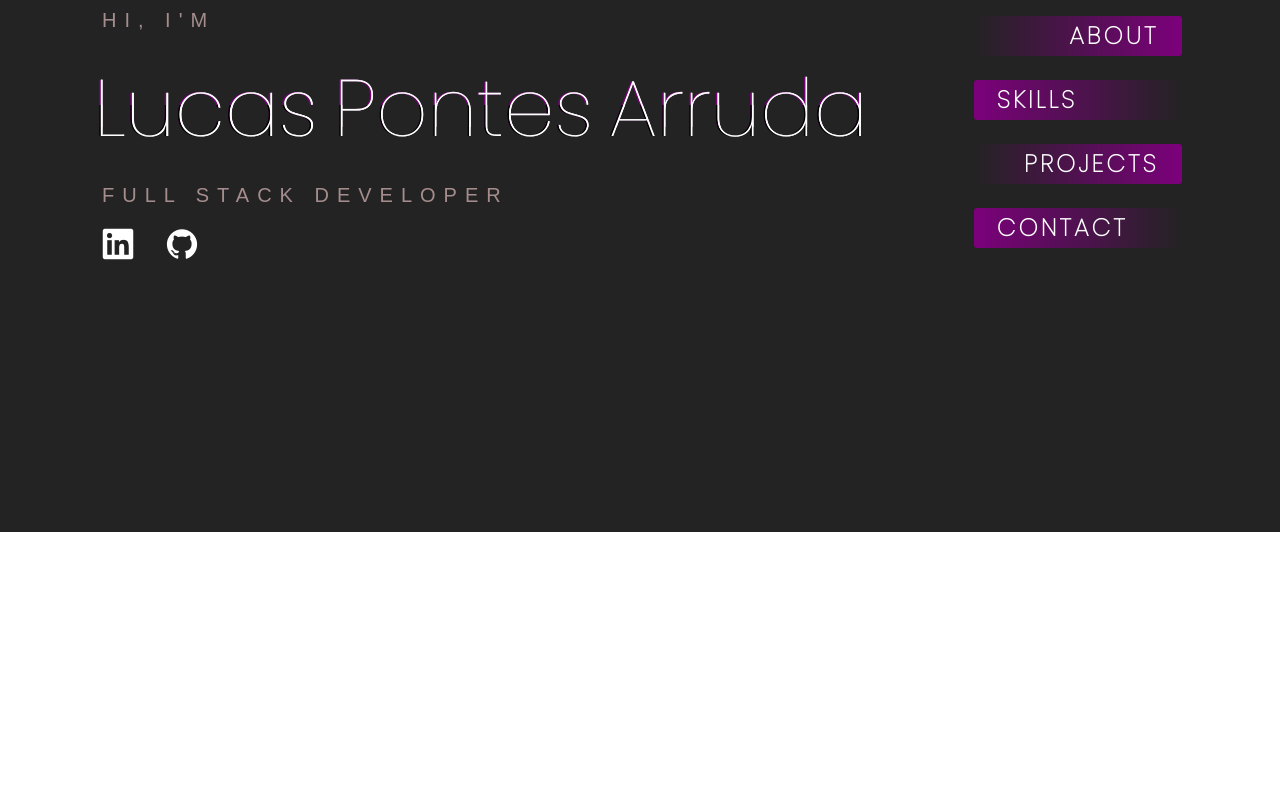
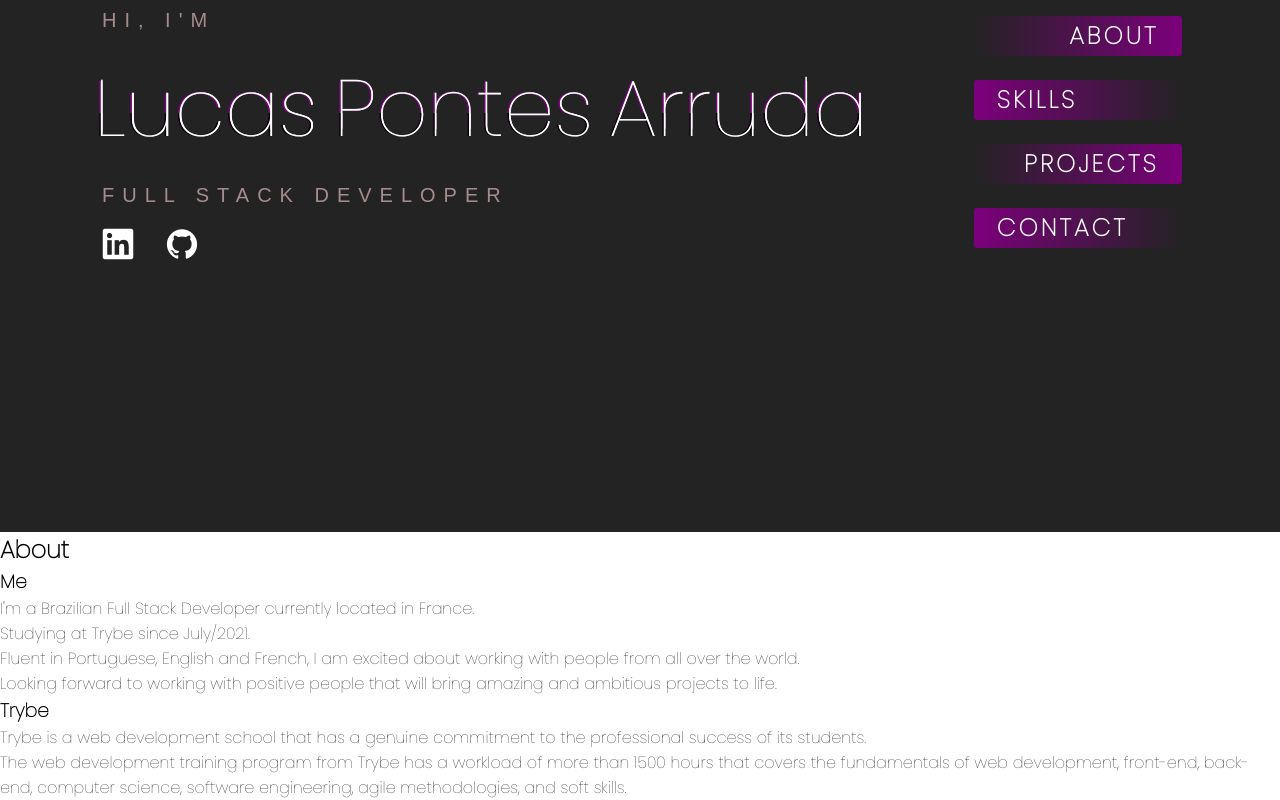
Before and after one commit to palucas94/portfolio, a React (Create React App) app: page / in a window 1280 px wide. Shown: the part 268-1068 px from the top of the page. Before the commit the page ends 800 px from the top, so only its background shows below. Built offline with nearby package versions, Linux system fonts and the light colour scheme.

Commit message:
[feat] add About

```diff
--- a/src/App.jsx
+++ b/src/App.jsx
@@ -5,6 +5,7 @@ import React, { useEffect } from 'react';
 import AOS from 'aos';
 import 'aos/dist/aos.css';
 import Home from './pages/Home';
+import About from './pages/About';
 
 function App() {
   useEffect(() => {
@@ -14,6 +15,7 @@ function App() {
   return (
     <div className="App">
       <Home />
+      <About />
     </div>
   );
 }
--- /dev/null
+++ b/src/pages/About.jsx
@@ -0,0 +1,39 @@
+import React from 'react';
+
+function About() {
+  return (
+    <div id="about" className="about-container">
+      <h2 className="page-title">About</h2>
+      <div className="about-wrapper">
+        <div className="about-me">
+          <h3 className="about-subtitle">Me</h3>
+          <p>{'I\'m a Brazilian Full Stack Developer currently located in France.'}</p>
+          <p>Studying at Trybe since July/2021.</p>
+          <p>
+            Fluent in Portuguese, English and French,
+            I am excited about working with people from all over the world.
+          </p>
+          <p>
+            Looking forward to working with positive people that
+            will bring amazing and ambitious projects to life.
+          </p>
+        </div>
+        <div className="about-trybe">
+          <h3 className="about-subtitle">Trybe</h3>
+          <p>
+            Trybe is a web development school that has a
+            genuine commitment to the professional success of its students.
+          </p>
+          <p>
+            The web development training program from Trybe has a workload
+            of more than 1500 hours that covers the fundamentals of web development,
+            front-end, back-end, computer science, software engineering, agile methodologies,
+            and soft skills.
+          </p>
+        </div>
+      </div>
+    </div>
+  );
+}
+
+export default About;
```
